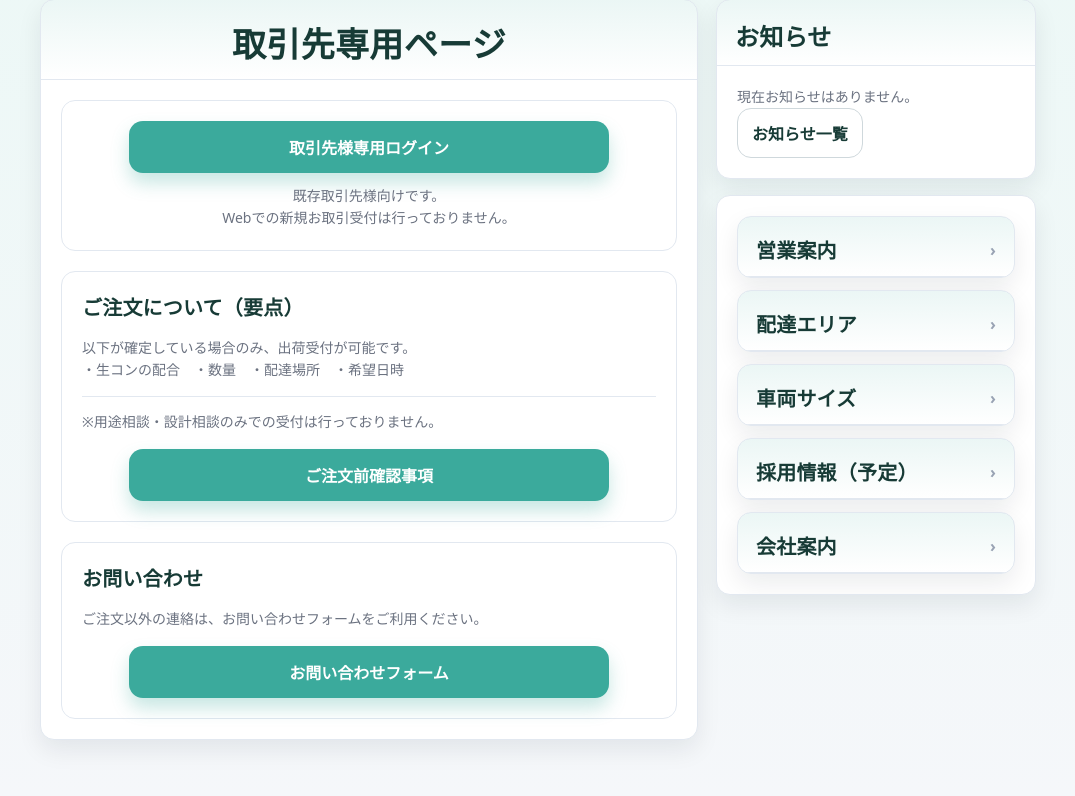
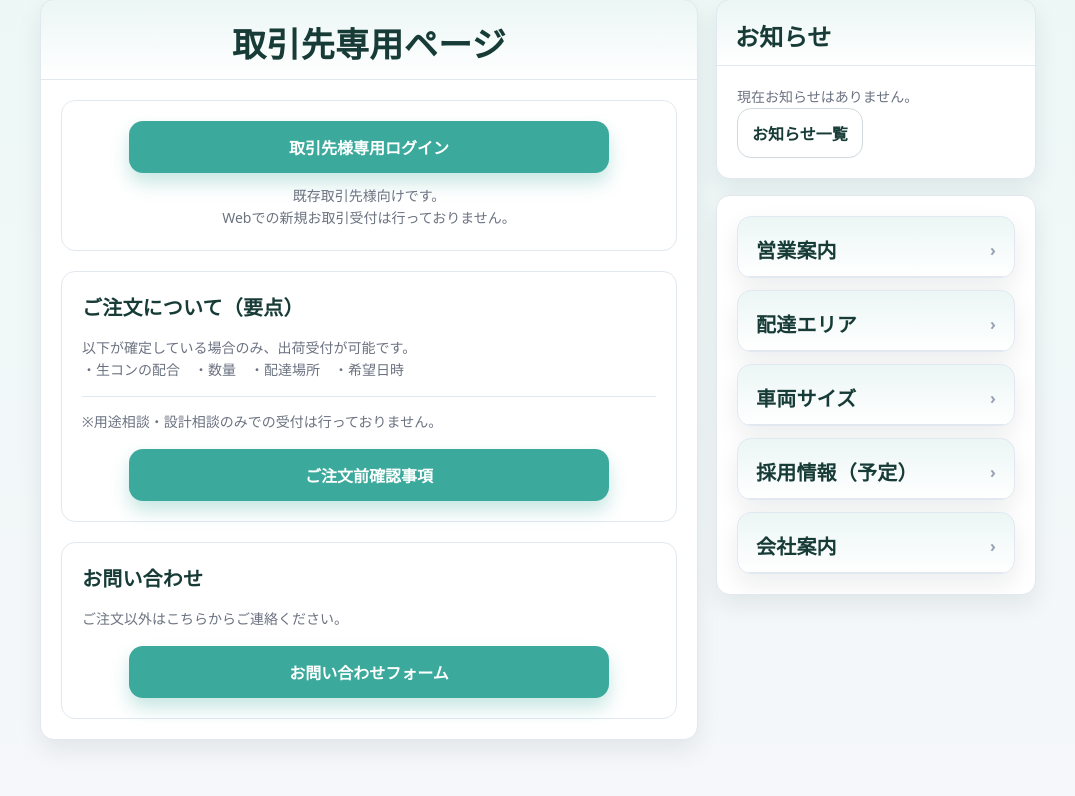
Before and after one commit to 2co2co0417/imabari-namacon-portal, a Python web app: template templates/index.html in a window 1280 px wide. Shown: the part 96-892 px from the top of the page, without its empty margins (102-1177 px from the left). Run offline with Jinja, Linux system fonts and the light colour scheme; the template is opened without the code that fills it, so the values that code supplies are empty.

Commit message:
文章変更

```diff
--- a/templates/index.html
+++ b/templates/index.html
@@ -47,7 +47,7 @@
         <section class="public-section">
           <h2 class="public-section-title">お問い合わせ</h2>
           <div class="muted">
-            ご注文以外の連絡は、お問い合わせフォームをご利用ください。
+            ご注文以外はこちらからご連絡ください。
           </div>
 
           <div class="public-btn-wrap">
```
